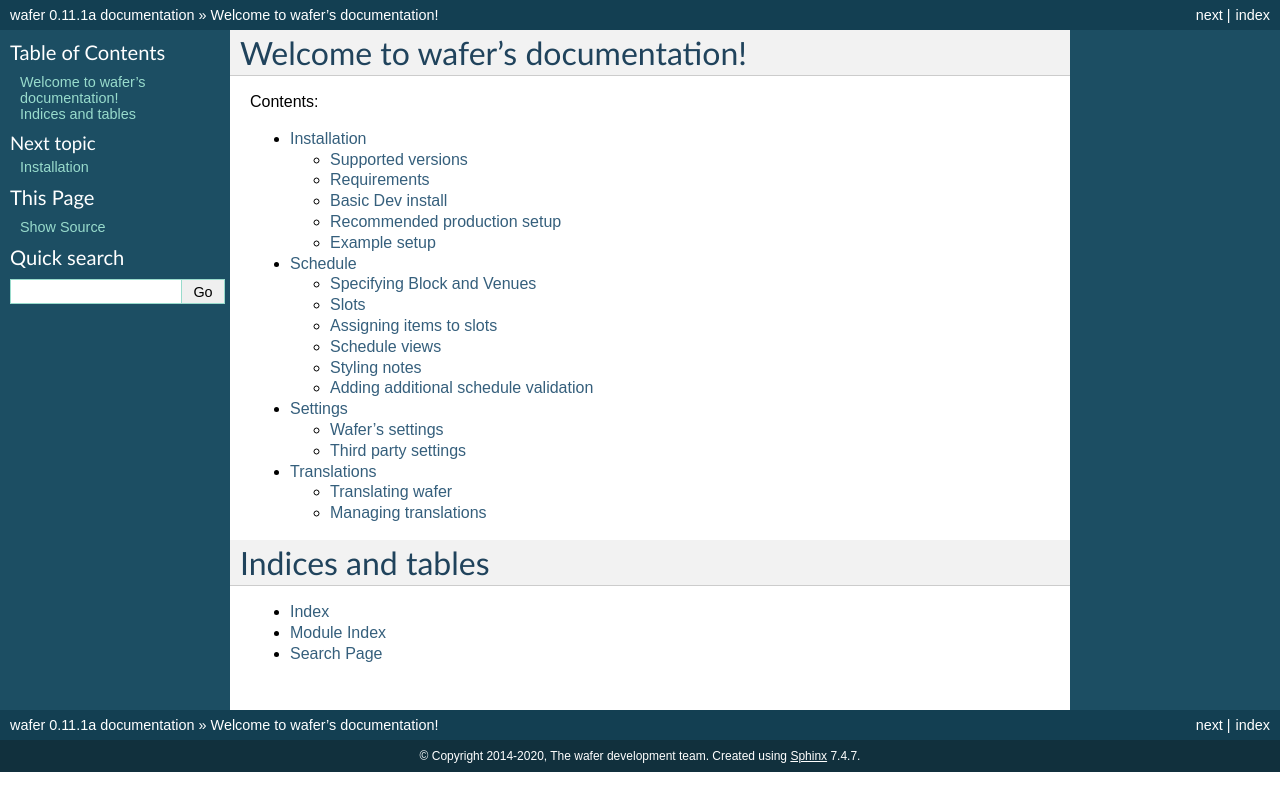
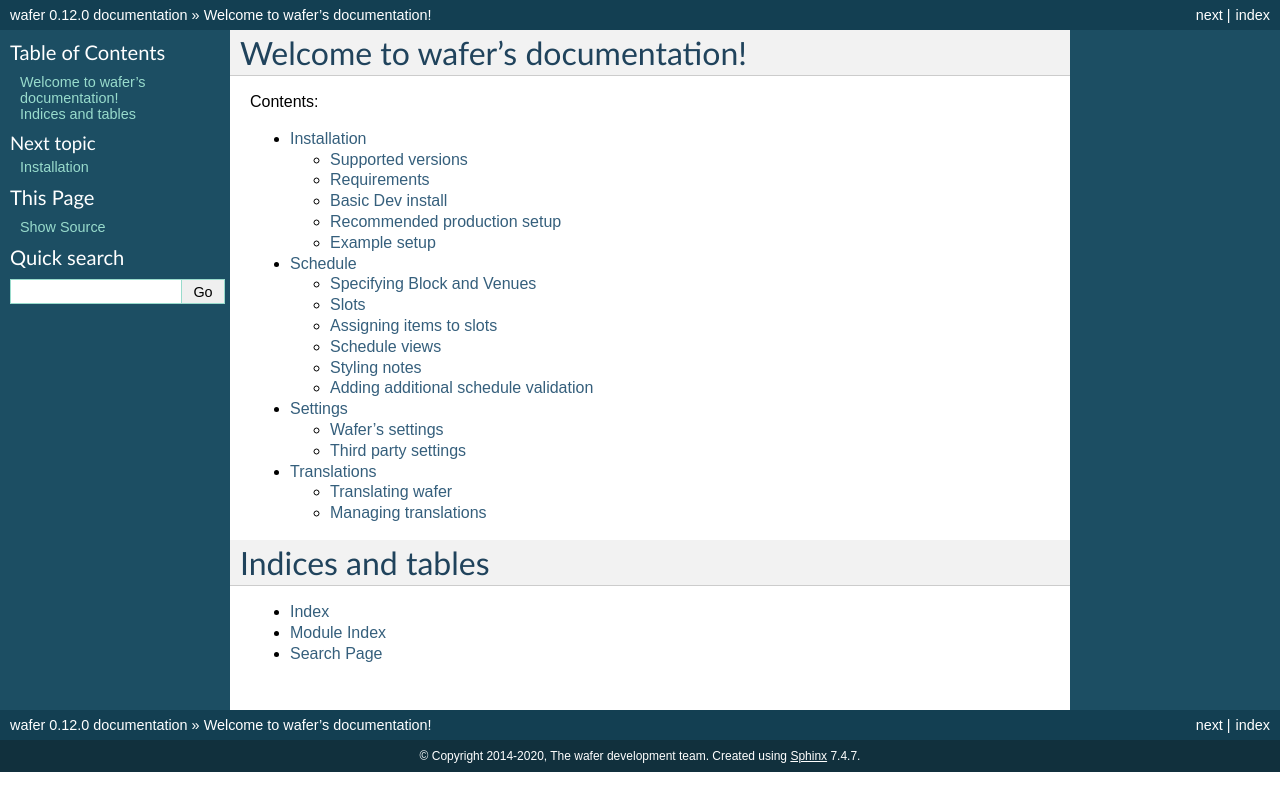
Before and after one commit to CTPUG/wafer, a Sphinx documentation site: the page built from docs/index.rst, in a window 1280 px wide. Shown: the top 811 px of the page. Built offline with Sphinx 7.4.7, drawn with Linux system fonts in a browser that asks for light colours; pages that are not in the unit, such as notebooks, are missing from menus.

Commit message:
Release 0.12.0

```diff
--- a/docs/conf.py
+++ b/docs/conf.py
@@ -48,9 +48,9 @@
 # built documents.
 #
 # The short X.Y version.
-version = '0.11'
+version = '0.12'
 # The full version, including alpha/beta/rc tags.
-release = '0.11.1a'
+release = '0.12.0'
 
 # The language for content autogenerated by Sphinx. Refer to documentation
 # for a list of supported languages.
--- a/setup.py
+++ b/setup.py
@@ -44,7 +44,7 @@
 
 setup(
     name="wafer",
-    version="0.11.1a",
+    version="0.12.0",
     url='http://github.com/CTPUG/wafer',
     license='ISC',
     description="A wafer-thin Django library for running small conferences.",
--- a/wafer/__init__.py
+++ b/wafer/__init__.py
@@ -1,3 +1,3 @@
 """Wafer, a light-weight conference management library for Django."""
 
-__version__ = "0.11.1a"
+__version__ = "0.12.0"
```
